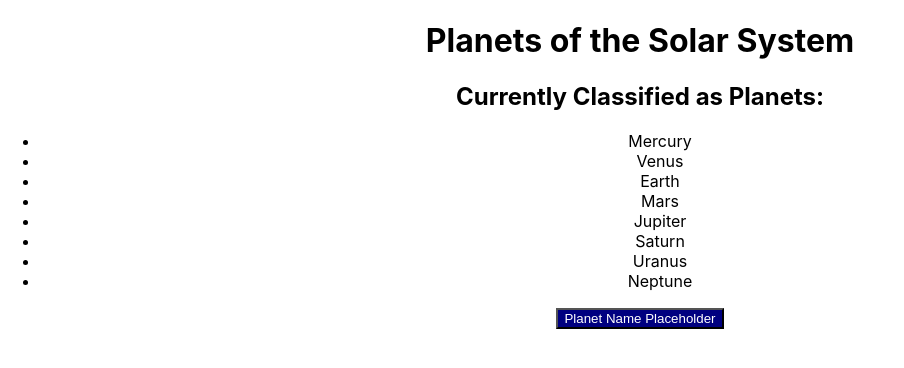
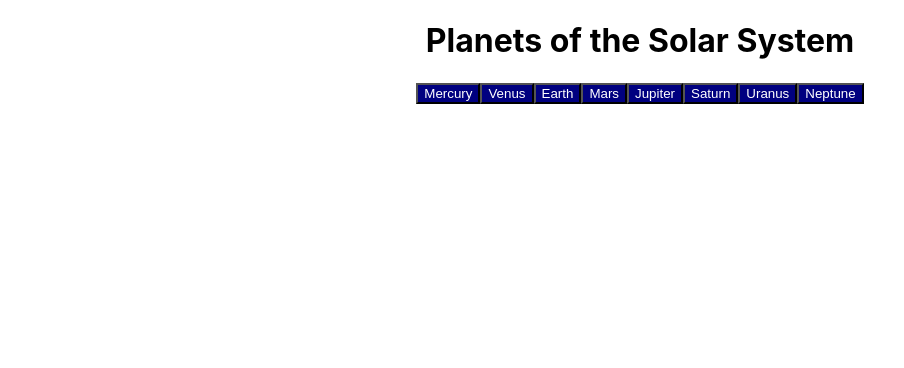
Before and after one commit to Nebcon1/PlanetApp, a React (Create React App) app in the folder src/Web/planet-web/: page / in a window 1280 px wide. Shown: the top 368 px of the page, without its empty margins (0-904 px from the left). Built offline with nearby package versions, Linux system fonts and the light colour scheme.

Commit message:
Added component factory to dynamically populate planet buttons

```diff
--- a/src/Web/planet-web/src/App.tsx
+++ b/src/Web/planet-web/src/App.tsx
@@ -1,22 +1,32 @@
 import './App.css';
-import { PlanetList } from './Components/PlanetList';
-import Button from './Components/Button';
+import ButtonFactory from './Components/ButtonFactory';
+import { IPlanet } from './Contracts/IPlanet';
 
 function App(){
 
-  // const handleClick = () => {
-  //   console.log('Button was clicked!');
-  // };
+  // TODO: To be updated for info return:
+    // const handleClick = () => {
+    //   console.log('Button was clicked!');
+    // };
 
   return (
     <div className="App">
       <h1>Planets of the Solar System</h1>
-        <PlanetList></PlanetList>
-        <Button style={{backgroundColor: 'navy', color: 'white'}} onClick={() => alert("Planet information placeholder.")}>
-        <span>Planet Name Placeholder</span>
-        </Button>
+        <>{ButtonFactory(planets)}</>
     </div>
   );
 }
 
+// TODO: To be returned by appropriate data handler/API Interface:
+const planets : IPlanet[] = [
+  {id:1, name:'Mercury', diameter:1, distanceFromSun:1,mass:1,planetImage:''},
+  {id:2, name:'Venus', diameter:1, distanceFromSun:1,mass:1,planetImage:''},
+  {id:3, name:'Earth', diameter:1, distanceFromSun:1,mass:1,planetImage:''},
+  {id:4, name:'Mars', diameter:1, distanceFromSun:1,mass:1,planetImage:''},
+  {id:5, name:'Jupiter', diameter:1, distanceFromSun:1,mass:1,planetImage:''},
+  {id:6, name:'Saturn', diameter:1, distanceFromSun:1,mass:1,planetImage:''},
+  {id:7, name:'Uranus', diameter:1, distanceFromSun:1,mass:1,planetImage:''},
+  {id:8, name:'Neptune', diameter:1, distanceFromSun:1,mass:1,planetImage:''}
+]
+
 export default App;
--- a/src/Web/planet-web/src/Components/Button.tsx
+++ b/src/Web/planet-web/src/Components/Button.tsx
@@ -4,7 +4,7 @@ type ButtonProps = {
     style: React.CSSProperties;
 }
 
-const Button= ({children, ...props}: ButtonProps) => {
+const Button = ({children, ...props}: ButtonProps) => {
     const {onClick, style} = props;
 
     return (
@@ -13,5 +13,3 @@ const Button= ({children, ...props}: ButtonProps) => {
 };
 
 export default Button;
-
-//integrate style prop
--- /dev/null
+++ b/src/Web/planet-web/src/Components/ButtonFactory.tsx
@@ -0,0 +1,13 @@
+import { IPlanet } from "../Contracts/IPlanet";
+import Button from "./Button";
+
+function ButtonFactory(planets: IPlanet[]){
+    return(
+    <>
+      {planets.map((planet)=>
+      <Button style={{backgroundColor: 'navy', color: 'white'}} onClick={() => alert("Planet information placeholder.")}><span>{planet.name}</span></Button>)}
+    </>
+      )
+  }
+
+  export default ButtonFactory
--- a/src/Web/planet-web/src/Components/PlanetList.tsx
+++ b/src/Web/planet-web/src/Components/PlanetList.tsx
@@ -1,26 +1,29 @@
 import { IPlanet } from "../Contracts/IPlanet"
+
+
 
 function PlanetList(){
 
   // To be pulled from data store:
     const planets : IPlanet[] = [
-      {name:'Mercury', diameter:1, distanceFromSun:1,mass:1,planetImage:''},
-      {name:'Venus', diameter:1, distanceFromSun:1,mass:1,planetImage:''},
-      {name:'Earth', diameter:1, distanceFromSun:1,mass:1,planetImage:''},
-      {name:'Mars', diameter:1, distanceFromSun:1,mass:1,planetImage:''},
-      {name:'Jupiter', diameter:1, distanceFromSun:1,mass:1,planetImage:''},
-      {name:'Saturn', diameter:1, distanceFromSun:1,mass:1,planetImage:''},
-      {name:'Uranus', diameter:1, distanceFromSun:1,mass:1,planetImage:''},
-      {name:'Neptune', diameter:1, distanceFromSun:1,mass:1,planetImage:''}
+      {id:1, name:'Mercury', diameter:1, distanceFromSun:1,mass:1,planetImage:''},
+      {id:2, name:'Venus', diameter:1, distanceFromSun:1,mass:1,planetImage:''},
+      {id:3, name:'Earth', diameter:1, distanceFromSun:1,mass:1,planetImage:''},
+      {id:4, name:'Mars', diameter:1, distanceFromSun:1,mass:1,planetImage:''},
+      {id:5, name:'Jupiter', diameter:1, distanceFromSun:1,mass:1,planetImage:''},
+      {id:6, name:'Saturn', diameter:1, distanceFromSun:1,mass:1,planetImage:''},
+      {id:7, name:'Uranus', diameter:1, distanceFromSun:1,mass:1,planetImage:''},
+      {id:8, name:'Neptune', diameter:1, distanceFromSun:1,mass:1,planetImage:''}
     ]
-    return(
-      <>
-      <h2>Currently Classified as Planets:</h2>
-      <ul>
-        {planets.map((planet)=> <li>{planet.name}</li>)}
-      </ul>
-      </>
-    )
+    // return(
+    //   <>
+    //   <h2>Currently Classified as Planets:</h2>
+    //   <ul>
+    //     {planets.map((planet)=> <li>{planet.name}</li>)}
+    //   </ul>
+    //   </>
+    // )
+    return(planets)
   }
 
   export {PlanetList}
--- a/src/Web/planet-web/src/Contracts/IPlanet.tsx
+++ b/src/Web/planet-web/src/Contracts/IPlanet.tsx
@@ -1,4 +1,5 @@
 export interface IPlanet {
+    id:number;
     name:string;
     distanceFromSun:number;
     mass:number;
```
